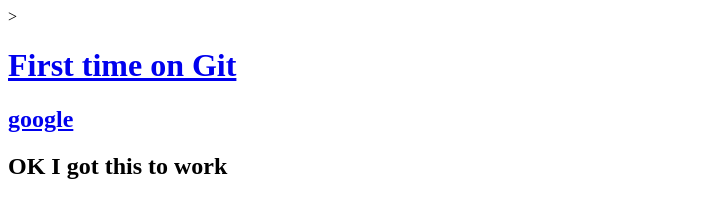
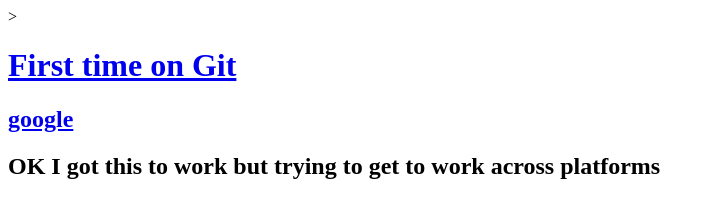
Before and after one commit to bwaltergraphics/my-first-repositiory, a plain HTML site: page test_git.htm in a window 1280 px wide. Shown: the whole page, without its empty margins (0-715 px from the left). Drawn offline with Linux system fonts and the light colour scheme.

Commit message:
one more test change

```diff
--- a/test_git.htm
+++ b/test_git.htm
@@ -7,7 +7,7 @@
     <body>
         <a href="http://www.williamwaltergraphicdesign"><h1>First time on Git</h1></a>
         <a href="google.com"><h2>google</h2></a>
-            <h2>OK I got this to work
+            <h2>OK I got this to work but trying to get to work across platforms
 
             </h2>
     </body>
```
